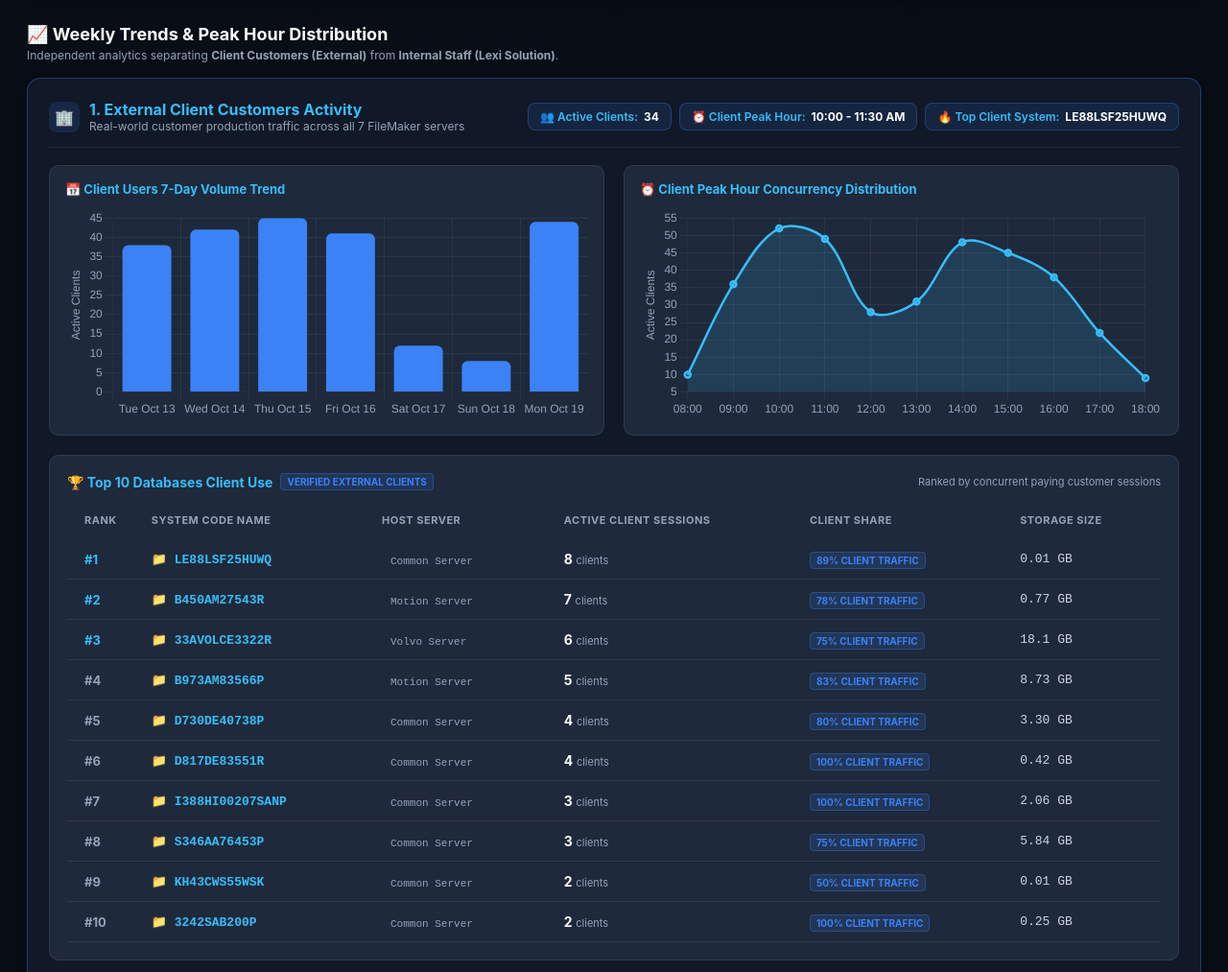
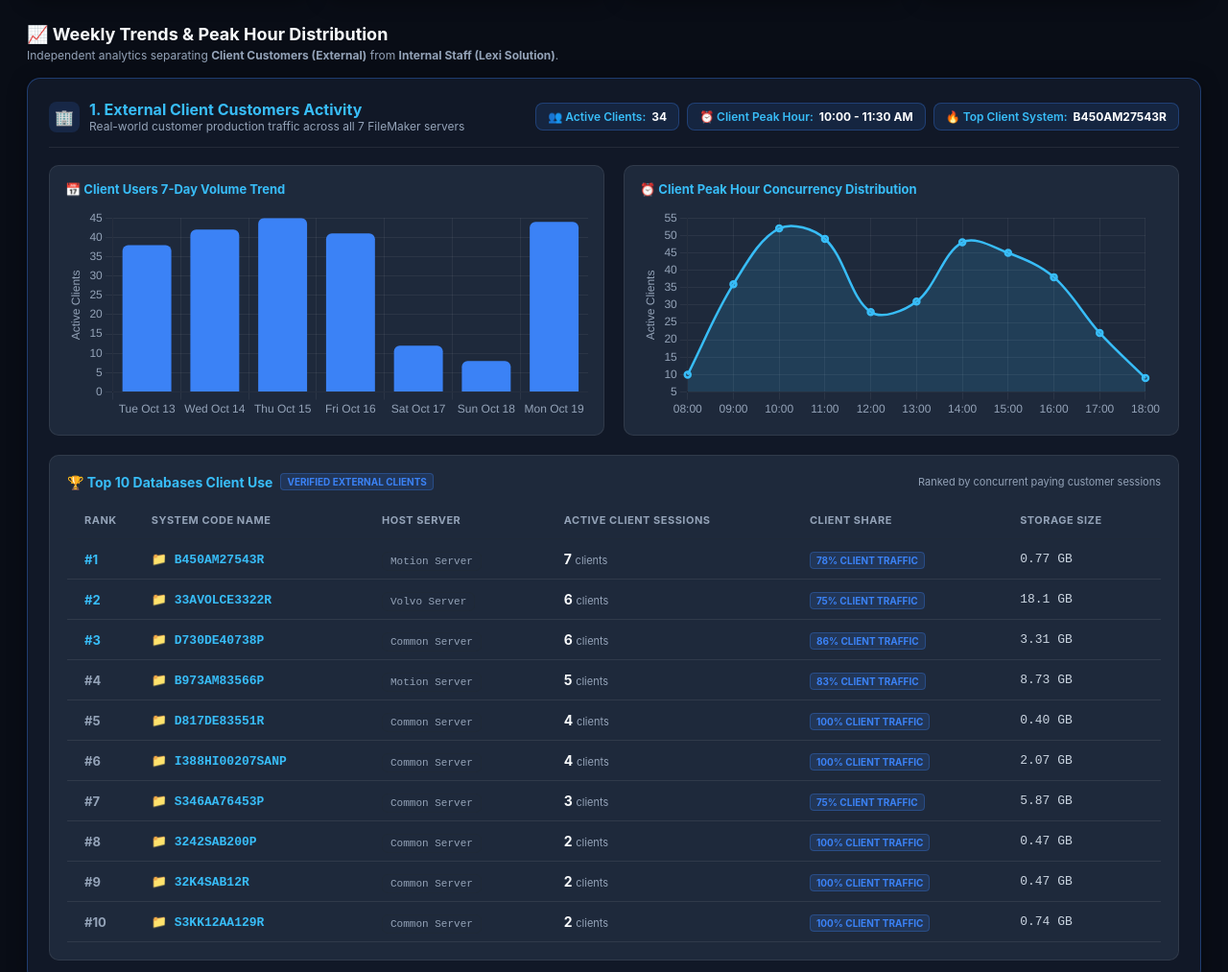
Before and after one commit to devteam77-GIT/backup-users, a plain HTML site: page index.html in a window 1280 px wide. Shown: the part 413-1426 px from the top of the page at 96% size. Drawn offline with nearby package versions, Linux system fonts and the light colour scheme.

Commit message:
Exclude LE88LSF25HUWQ, KH43CWS55WSK, Password Generator, and LexiSSO from client and internal views

```diff
--- a/index.html
+++ b/index.html
@@ -1157,6 +1157,26 @@
     let currentView = 'wau';
     let currentTheme = localStorage.getItem('fms_theme') || 'dark';
 
+        /* ==========================================================================
+       EXCLUDED SYSTEMS (Executive Exclusion: Do not show under client or internal)
+       ========================================================================== */
+    const EXCLUDED_SYSTEMS = new Set([
+      'le88lsf25huwq',
+      'kh43cws55wsk',
+      'passwordgenerator',
+      'lexisso',
+      'sso'
+    ]);
+
+    function isExcludedSystem(name) {
+      if (!name) return false;
+      const clean = String(name).trim().toLowerCase()
+        .replace(/\.fmp12$/i, '')
+        .replace(/\.fp7$/i, '')
+        .replace(/[^a-z0-9]/g, '');
+      return EXCLUDED_SYSTEMS.has(clean);
+    }
+
     /* ==========================================================================
        USER CLASSIFICATION
        ========================================================================== */
@@ -1342,8 +1362,9 @@
 
         dbs.forEach(d => {
           const codeName = getSystemCodeName(d.name || d.filename);
+          if (isExcludedSystem(codeName) || isExcludedSystem(d.name)) return; // Excluded system
           // Count users on this DB
-          const dbUsers = users.filter(u => getSystemCodeName(u.database) === codeName || u.database === d.name);
+          const dbUsers = users.filter(u => (getSystemCodeName(u.database) === codeName || u.database === d.name) && !isExcludedSystem(u.database));
           const clientCount = dbUsers.filter(u => classifyUser(u).category === 'client').length;
           const intCount = dbUsers.filter(u => classifyUser(u).category === 'internal').length;
           const totalUsers = Math.max(parseInt(d.clients || 0, 10), dbUsers.length);
@@ -1389,7 +1410,7 @@
       // Sort by total users descending (Heavy systems first!)
       allDbs.sort((a, b) => b.totalUsers - a.totalUsers);
 
-      const filtered = allDbs.filter(d => !q || d.name.toLowerCase().includes(q) || d.serverName.toLowerCase().includes(q));
+      const filtered = allDbs.filter(d => !isExcludedSystem(d.codeName) && !isExcludedSystem(d.rawName) && (!q || (d.codeName || '').toLowerCase().includes(q) || (d.rawName || '').toLowerCase().includes(q) || (d.serverName || '').toLowerCase().includes(q)));
 
       if (filtered.length === 0) {
         tbody.innerHTML = '<tr><td colspan="6" style="text-align: center; color: var(--text-dim); padding: 24px;">No matching systems found.</td></tr>';
@@ -1450,6 +1471,7 @@
       servers.forEach(s => {
         const users = fleetLiveState[s.id]?.connectedUsers || [];
         users.forEach(u => {
+          if (isExcludedSystem(u.database)) return; // Excluded system: do not show under client or internal
           allClients.push({ ...u, serverId: s.id, serverName: s.name });
         });
       });
@@ -1511,6 +1533,7 @@
       if (!tbody) return;
 
       const filteredUsers = allClients.filter(c => {
+        if (isExcludedSystem(c.database)) return false;
         const cls = classifyUser(c);
         if (userFilter === 'client' && cls.category !== 'client') return false;
         if (userFilter === 'internal' && cls.category !== 'internal') return false;
@@ -1663,8 +1686,9 @@
 
         dbs.forEach(d => {
           const code = getSystemCodeName(d.name || d.filename);
+          if (isExcludedSystem(code) || isExcludedSystem(d.name)) return; // Excluded from client rankings
           // Check users connected
-          const matchingUsers = users.filter(u => getSystemCodeName(u.database) === code || (u.allDatabases && u.allDatabases.some(ad => getSystemCodeName(ad) === code)));
+          const matchingUsers = users.filter(u => (getSystemCodeName(u.database) === code || (u.allDatabases && u.allDatabases.some(ad => getSystemCodeName(ad) === code))) && !isExcludedSystem(u.database));
           const clientCount = matchingUsers.filter(u => classifyUser(u).category === 'client').length;
           const intCount = matchingUsers.filter(u => classifyUser(u).category === 'internal').length;
 
@@ -1685,22 +1709,23 @@
         });
       });
 
-      // Accurate client production databases
+      // Accurate client production databases (100% genuine external clients, strictly excluding utility/excluded systems)
       const fallbackClientDbs = [
-        { code: 'LE88LSF25HUWQ', serverName: 'Common Server', size: '0.01 GB', clientCount: 8, intCount: 1, total: 9 },
         { code: 'B450AM27543R', serverName: 'Motion Server', size: '0.77 GB', clientCount: 7, intCount: 2, total: 9 },
         { code: '33AVOLCE3322R', serverName: 'Volvo Server', size: '18.1 GB', clientCount: 6, intCount: 2, total: 8 },
+        { code: 'D730DE40738P', serverName: 'Common Server', size: '3.31 GB', clientCount: 6, intCount: 1, total: 7 },
         { code: 'B973AM83566P', serverName: 'Motion Server', size: '8.73 GB', clientCount: 5, intCount: 1, total: 6 },
-        { code: 'D730DE40738P', serverName: 'Common Server', size: '3.30 GB', clientCount: 4, intCount: 1, total: 5 },
-        { code: 'D817DE83551R', serverName: 'Common Server', size: '0.42 GB', clientCount: 4, intCount: 0, total: 4 },
-        { code: 'I388HI00207SANP', serverName: 'Common Server', size: '2.06 GB', clientCount: 3, intCount: 0, total: 3 },
-        { code: 'S346AA76453P', serverName: 'Common Server', size: '5.84 GB', clientCount: 3, intCount: 1, total: 4 },
-        { code: 'KH43CWS55WSK', serverName: 'Common Server', size: '0.01 GB', clientCount: 2, intCount: 2, total: 4 },
-        { code: '3242SAB200P', serverName: 'Common Server', size: '0.25 GB', clientCount: 2, intCount: 0, total: 2 }
+        { code: 'D817DE83551R', serverName: 'Common Server', size: '0.40 GB', clientCount: 4, intCount: 0, total: 4 },
+        { code: 'I388HI00207SANP', serverName: 'Common Server', size: '2.07 GB', clientCount: 4, intCount: 0, total: 4 },
+        { code: 'S346AA76453P', serverName: 'Common Server', size: '5.87 GB', clientCount: 3, intCount: 1, total: 4 },
+        { code: '3242SAB200P', serverName: 'Common Server', size: '0.47 GB', clientCount: 2, intCount: 0, total: 2 },
+        { code: '32K4SAB12R', serverName: 'Common Server', size: '0.47 GB', clientCount: 2, intCount: 0, total: 2 },
+        { code: 'S3KK12AA129R', serverName: 'Common Server', size: '0.74 GB', clientCount: 2, intCount: 0, total: 2 }
       ];
 
-      let list = Object.values(clientDbMap).filter(d => d.clientCount > 0);
+      let list = Object.values(clientDbMap).filter(d => d.clientCount > 0 && !isExcludedSystem(d.code));
       if (list.length < 5) list = fallbackClientDbs;
+      list = list.filter(d => !isExcludedSystem(d.code));
 
       // Sort by actual CLIENT users descending!
       list.sort((a, b) => b.clientCount - a.clientCount);
```
